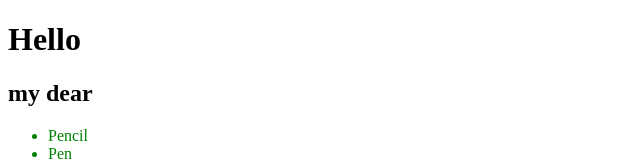
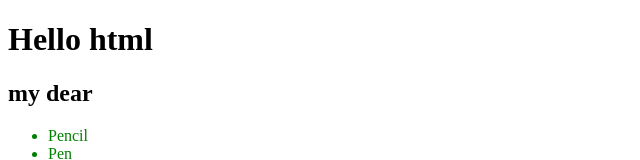
Before and after one commit to jhumpa05banerjee/check, a plain HTML site: page index.html in a window 1280 px wide. Shown: the top 160 px of the page, without its empty margins (0-640 px from the left). Drawn offline with Linux system fonts and the light colour scheme.

Commit message:
check push

```diff
--- a/index.html
+++ b/index.html
@@ -9,7 +9,7 @@
     <link rel="stylesheet" href="index.css">
 </head>
 <body>
-    <h1>Hello</h1>
+    <h1>Hello html</h1>
     <h2>my dear</h2>
     <ul>
         <li>Pencil</li>
```
